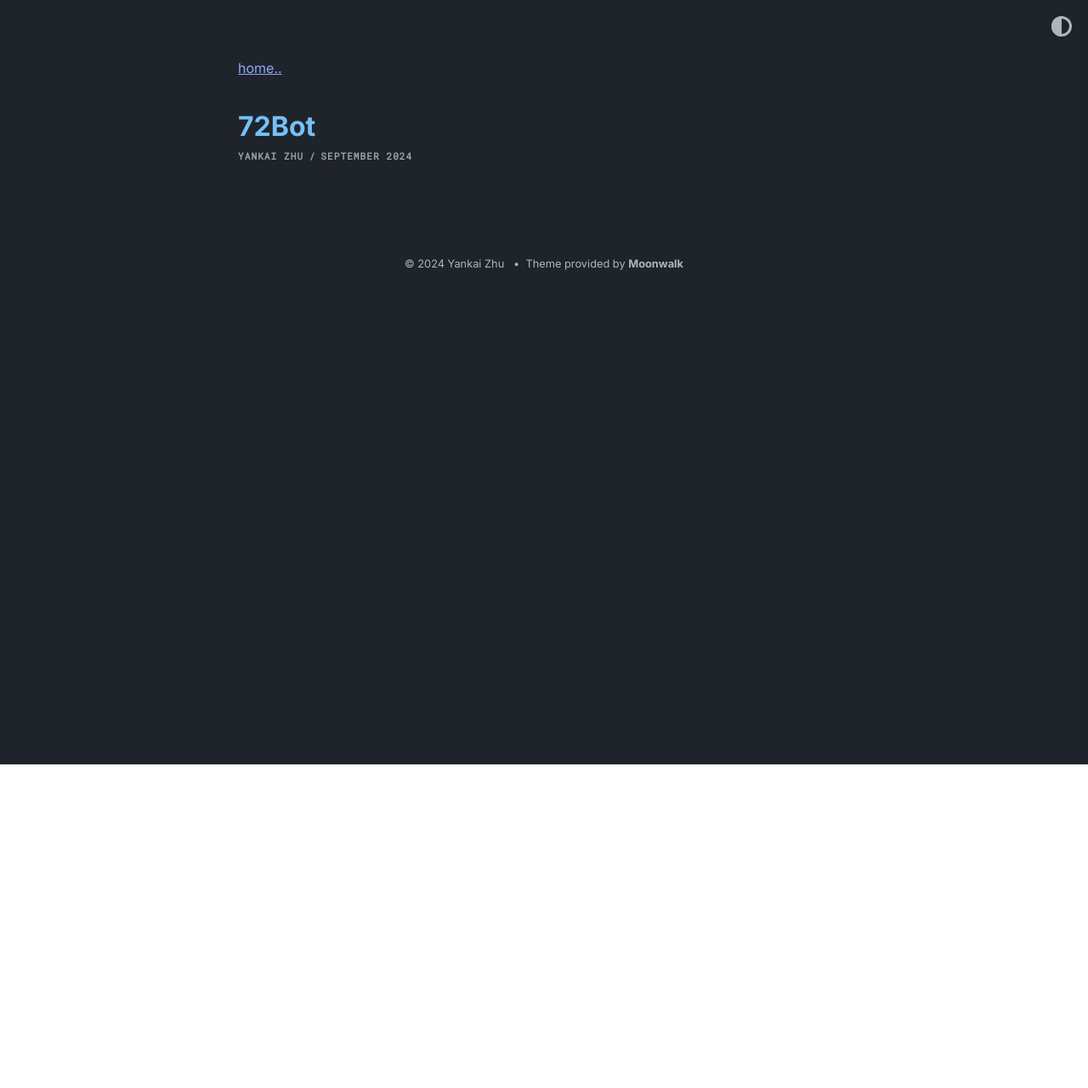
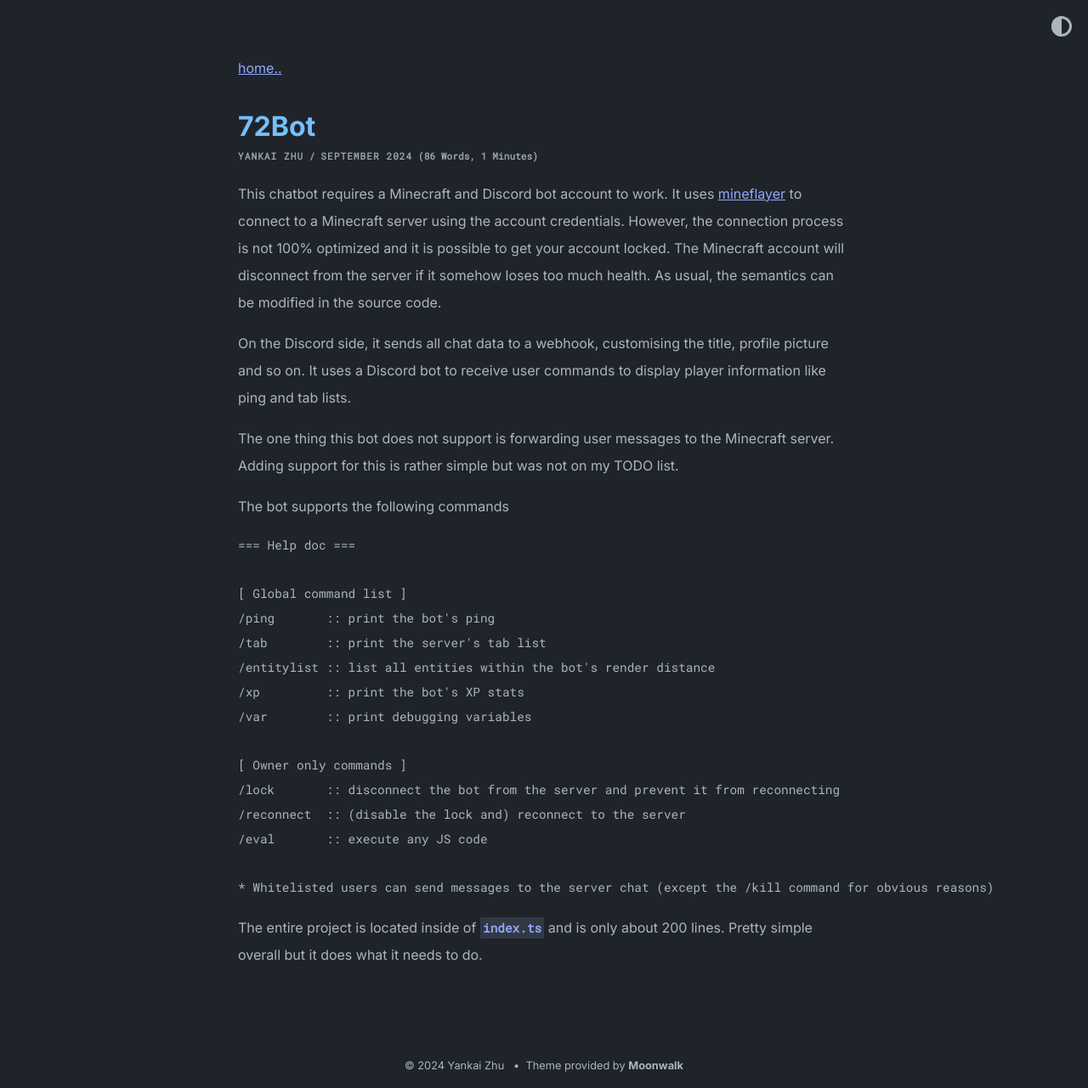
Before and after one commit to someretical/someretical.github.io, a Jekyll site: the page built from _posts/2024-09-08-72bot.md, in a window 1280 px wide. Shown: the whole page at 85% size. Built offline with Jekyll 4.4.1, drawn with Linux system fonts in a browser that asks for light colours; before the commit the page ends 900 px from its top, so only the background shows below that.

Commit message:
added more blogs

````diff
--- a/_posts/2024-09-08-72bot.md
+++ b/_posts/2024-09-08-72bot.md
@@ -4,3 +4,31 @@ layout: post
 author: Yankai Zhu
 tags: []
 ---
+
+This chatbot requires a Minecraft and Discord bot account to work. It uses [mineflayer](https://www.npmjs.com/package/mineflayer) to connect to a Minecraft server using the account credentials. However, the connection process is not 100% optimized and it is possible to get your account locked. The Minecraft account will disconnect from the server if it somehow loses too much health. As usual, the semantics can be modified in the source code.
+
+On the Discord side, it sends all chat data to a webhook, customising the title, profile picture and so on. It uses a Discord bot to receive user commands to display player information like ping and tab lists.
+
+The one thing this bot does not support is forwarding user messages to the Minecraft server. Adding support for this is rather simple but was not on my TODO list.
+
+The bot supports the following commands
+
+```asciidoc
+=== Help doc ===
+
+[ Global command list ]
+/ping       :: print the bot's ping
+/tab        :: print the server's tab list
+/entitylist :: list all entities within the bot's render distance
+/xp         :: print the bot's XP stats
+/var        :: print debugging variables
+
+[ Owner only commands ]
+/lock       :: disconnect the bot from the server and prevent it from reconnecting
+/reconnect  :: (disable the lock and) reconnect to the server
+/eval       :: execute any JS code
+
+* Whitelisted users can send messages to the server chat (except the /kill command for obvious reasons)
+```
+
+The entire project is located inside of `index.ts` and is only about 200 lines. Pretty simple overall but it does what it needs to do.
````
Also changed, not shown: _posts/2024-09-08-godot-tile-platformer.md (+10 -0 lines), _posts/2024-09-08-gungeon-generator.md (+6 -0 lines), _posts/2024-09-08-starbot.md (+8 -0 lines).
